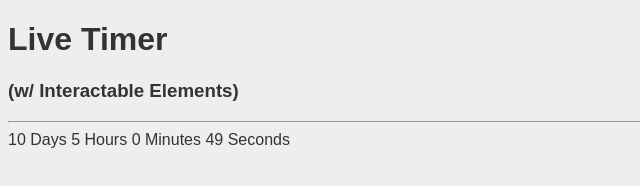
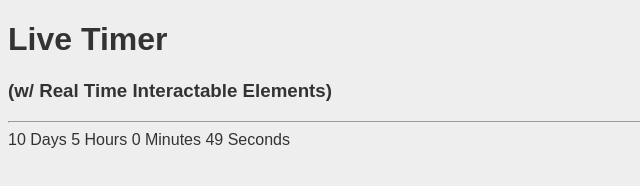
Before and after one commit to chrisjonesonline/liveTimer, a plain HTML site: page index.html in a window 1280 px wide. Shown: the whole page, without its empty margins (0-640 px from the left). Drawn offline with Linux system fonts and the light colour scheme.

Commit message:
Add files via upload

```diff
--- a/index.html
+++ b/index.html
@@ -6,7 +6,7 @@
 </head>
 <body>
 <h1>Live Timer</h1>
-<h3>(w/ Interactable Elements)</h3><hr />
+<h3>(w/ Real Time Interactable Elements)</h3><hr />
 
 	<span class="days" id="day"></span> Days
 	<span class="hours" id="hour"></span> Hours
```
